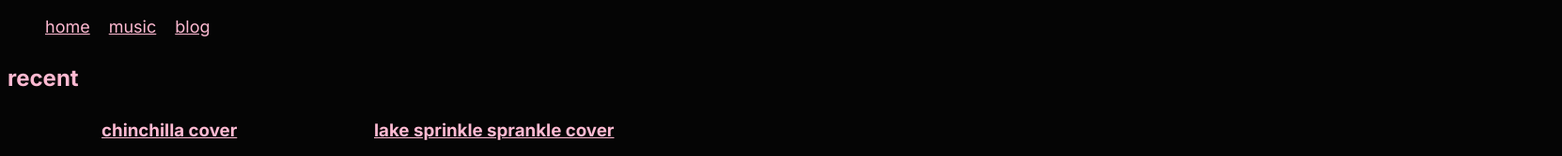
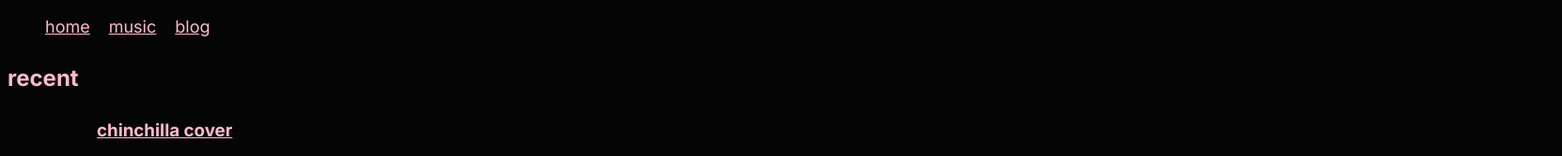
Before and after one commit to darahatestheinternet/dara-s-site, a plain HTML site: page index.html in a window 1280 px wide. Shown: the top 167 px of the page at 94% size, 1662 px wide, since content can reach past the window. Drawn offline with Linux system fonts and the light colour scheme.

Commit message:
Add files via upload

```diff
--- a/assets/css/main.css
+++ b/assets/css/main.css
@@ -59,8 +59,7 @@ footer {
 /*recent videos*/
 
 #video1text {
-  margin:0px;
-  margin-left: 100px;
+  margin-left: 95px;
   text-decoration: underline;
 }
 
--- a/index.html
+++ b/index.html
@@ -24,7 +24,6 @@
 			<section>
 				<h1 id="recent">recent</h1>
 				<h3 id="video1text">chinchilla cover</h3>
-				<h3 id="video2text">lake sprinkle sprankle cover</h3>
 				<iframe class="videoborder" width="330" height="220" src="https://www.youtube.com/embed/CBkIf4YKXJk?si=ZaFTnkbwH4XEtTNB" title="YouTube video player" frameborder="0" allow="accelerometer; autoplay; clipboard-write; encrypted-media; gyroscope; picture-in-picture; web-share" referrerpolicy="strict-origin-when-cross-origin" allowfullscreen></iframe>
 			</section>
 			<section>
```
